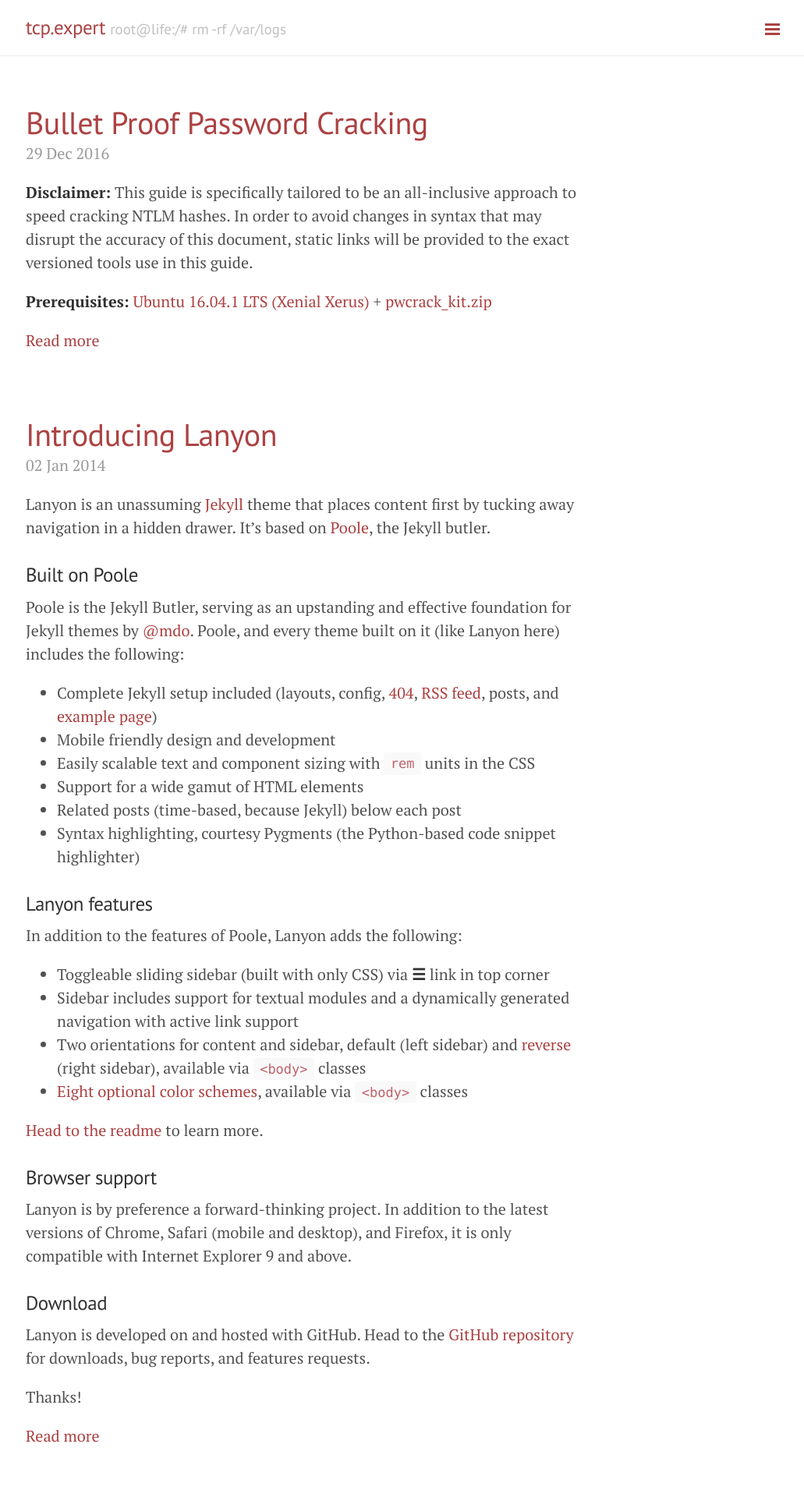
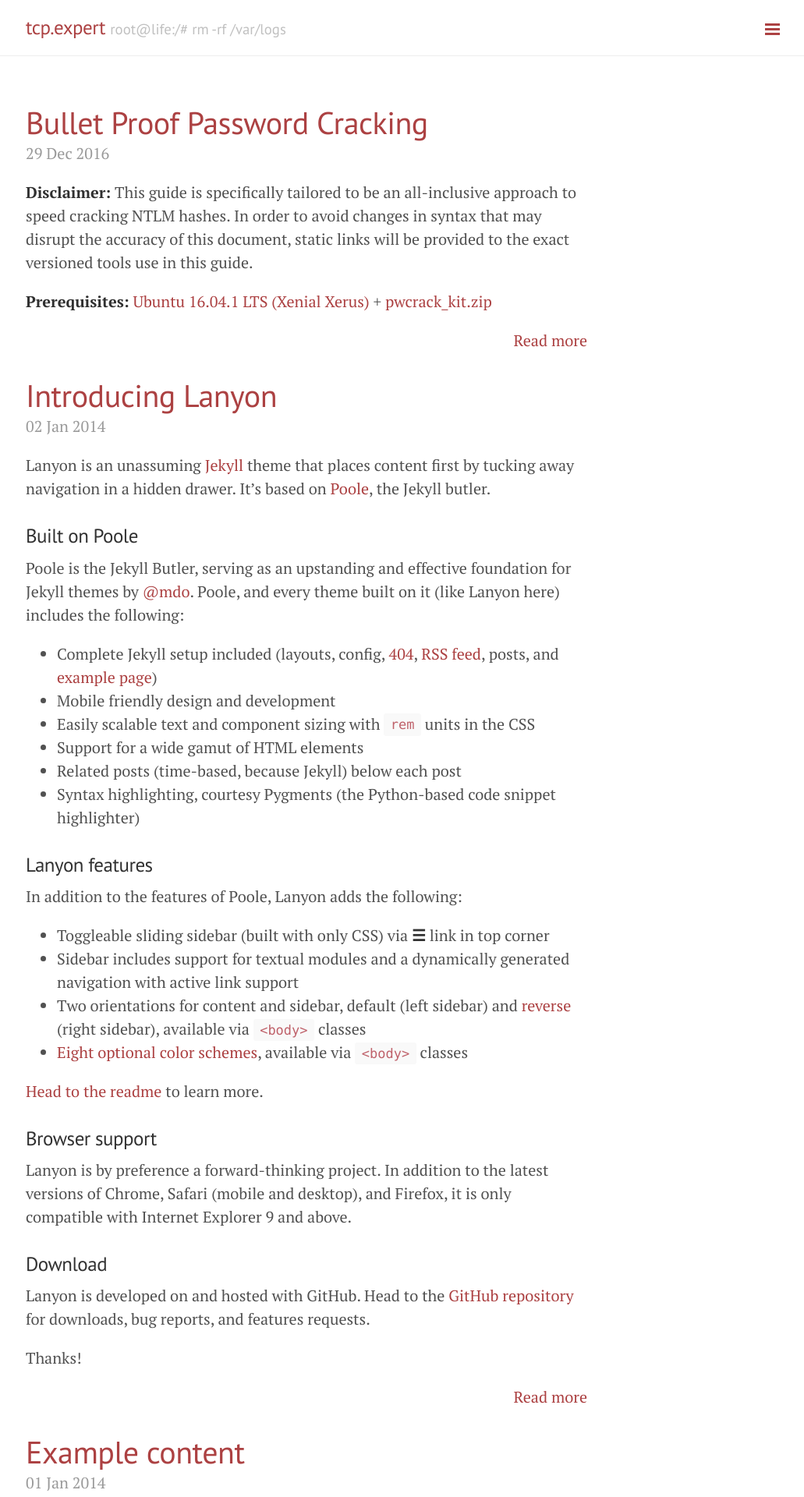
Before and after one commit to realjaycity/christophereprice.github.io, a Jekyll site: the page built from index.html, in a window 1280 px wide. Shown: the top 1920 px of the page at 78% size, without its empty margins (247-1278 px from the left). Built offline with Jekyll 4.4.1, drawn with Linux system fonts in a browser that asks for light colours; Markdown is read by kramdown in place of the engine named in the settings; the list of posts is cut into pages by our own code.

Commit message:
Update index.html

```diff
--- a/index.html
+++ b/index.html
@@ -16,7 +16,7 @@
 
     {{ post.excerpt }}
 
-    <div float: right;>
+    <div style="float: right;">
     <a href="{{ site.baseurl }}{{ post.url }}">Read more</a>
     </div>
 
```
